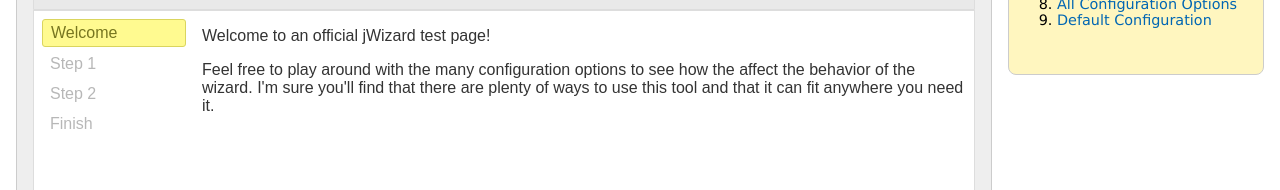
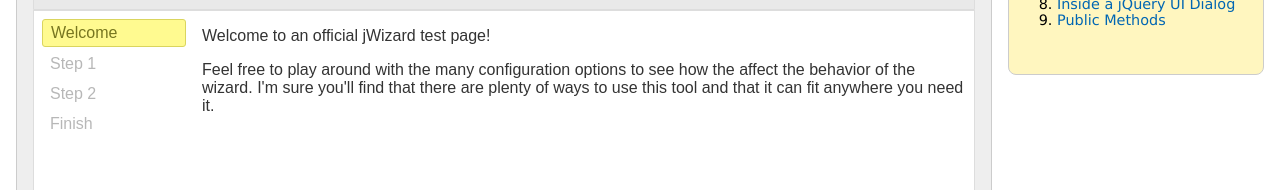
Before and after one commit to dominicbarnes/jWizard, a Jekyll site: the page built from _posts/2010-10-05-menu.html, in a window 1280 px wide. Shown: the part 320-510 px from the top of the page. Built offline with Jekyll 4.4.1, drawn with Linux system fonts in a browser that asks for light colours; nearby versions of some CDN libraries; Markdown is read by kramdown in place of the engine named in the settings; some of the changed text lies outside the part shown.

Commit message:
adding a new demo, jQuery UI Dialog

```diff
--- a/_config.yml
+++ b/_config.yml
@@ -1,3 +1,4 @@
+auto: true
 markdown: rdiscount
 pygments: true
 permalink: none
--- a/_layouts/default.html
+++ b/_layouts/default.html
@@ -49,7 +49,7 @@
 		<nav>
 			<h3>Demonstrations</h3>
 			<ol>
-				{% for demo in site.posts %}
+				{% for demo in site.posts reversed %}
 				<li><a href="/jWizard{{ demo.url }}">{{ demo.title }}</a></li>
 				{% endfor %}
 			</ol>
```
